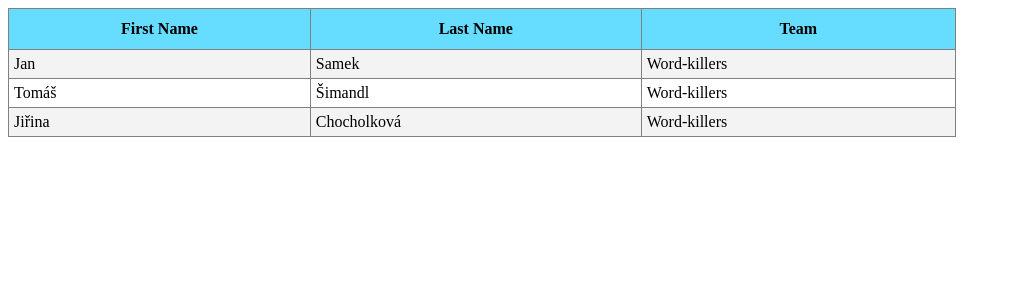
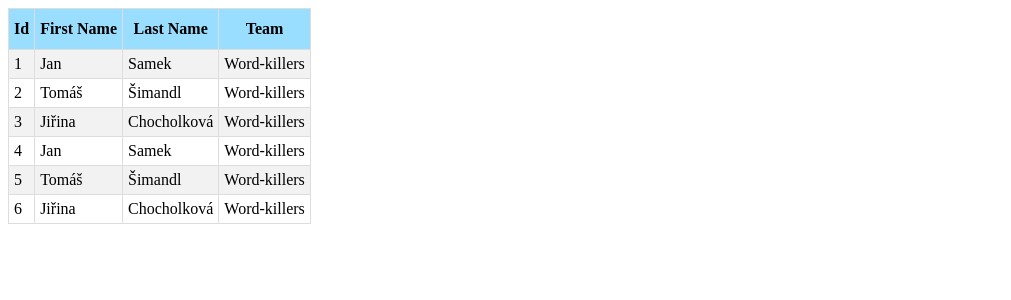
Before and after one commit to word-killers/mark2down, a Python web app: template templates/index_tab.html in a window 1280 px wide. Shown: the top 300 px of the page, without its empty margins (0-1011 px from the left). Run offline with Jinja, Linux system fonts and the light colour scheme; the template is opened without the code that fills it, so the values that code supplies are empty.

Commit message:
no message

```diff
--- a/static/css/style_tab.css
+++ b/static/css/style_tab.css
@@ -1,10 +1,11 @@
 table {
     border-collapse: collapse;
-    width: 75%;
+    width: auto;
+	font-size: 16px;
 }
 
 table, td, th {
-    border: 1px solid gray;
+    border: 1px solid #ddd;
 }
 
 th, td {
@@ -13,9 +14,11 @@ th, td {
 
 th {
     height: 30px;
-	background-color: #66ddff;
+	background-color: #99ddff;
 }
 
 tr:nth-child(even){
-	background-color: #f3f3f3;
+	background-color: #f2f2f2;
 }
+
+tr:hover {background-color: #ddd;}
--- a/templates/index_tab.html
+++ b/templates/index_tab.html
@@ -10,21 +10,44 @@
 
 			<table class="">
 				<tr>
+					<th>Id</th>
 					<th>First Name</th>
 					<th>Last Name</th>
 					<th>Team</th>
 				</tr>
 				<tr>
+					<td>1</td>
 					<td>Jan</td>
 					<td>Samek</td>
 					<td>Word-killers</td>
 				</tr>
 				<tr>
+					<td>2</td>
 					<td>Tomáš</td>
 					<td>Šimandl</td>
 					<td>Word-killers</td>
 				</tr>
 				<tr>
+					<td>3</td>
+					<td>Jiřina</td>
+					<td>Chocholková</td>
+					<td>Word-killers</td>
+				</tr>
+				</tr>
+				<tr>
+					<td>4</td>
+					<td>Jan</td>
+					<td>Samek</td>
+					<td>Word-killers</td>
+				</tr>
+				<tr>
+					<td>5</td>
+					<td>Tomáš</td>
+					<td>Šimandl</td>
+					<td>Word-killers</td>
+				</tr>
+				<tr>
+					<td>6</td>
 					<td>Jiřina</td>
 					<td>Chocholková</td>
 					<td>Word-killers</td>
```
Lines whose indentation alone changed are shown as unchanged.
